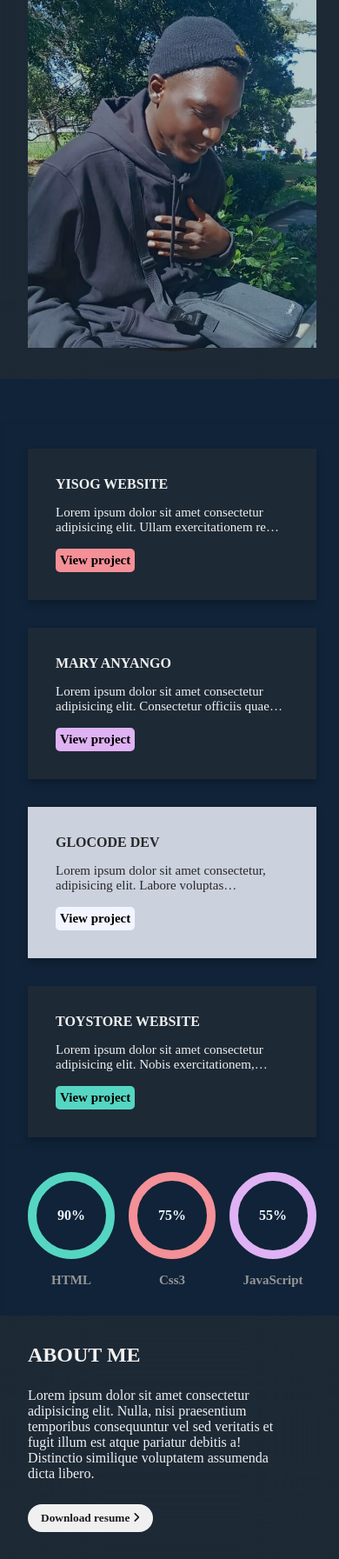
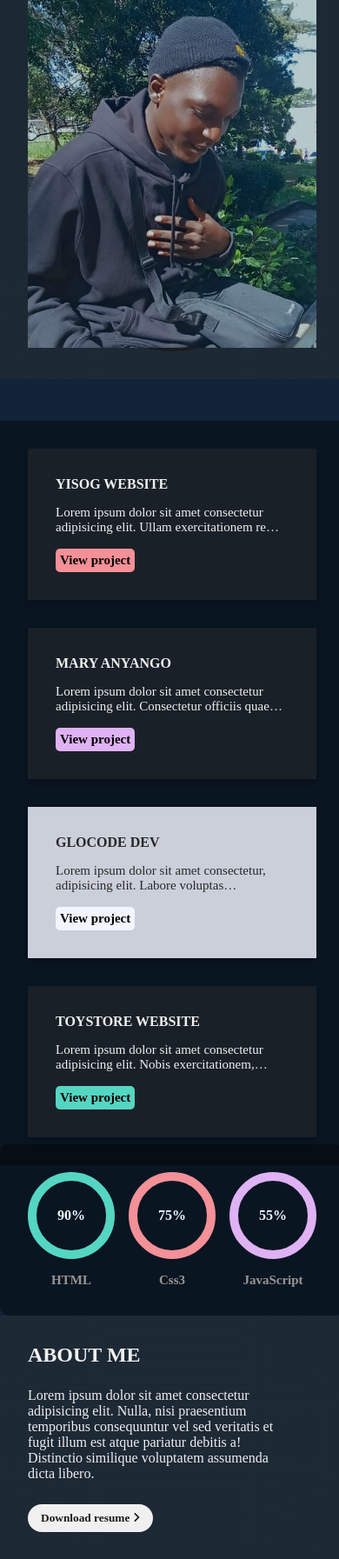
Before and after one commit to Spotat/John-Garang-main, a Python web app: template templates/index.html in a window 390 px wide. Shown: the part 617-2410 px from the top of the page at 87% size. Run offline with Jinja, Linux system fonts and the light colour scheme; the template is opened without the code that fills it, so the values that code supplies are empty; some web fonts are replaced.

Commit message:
Brightness config

```diff
--- a/static/files/styles/responsive.css
+++ b/static/files/styles/responsive.css
@@ -83,7 +83,7 @@
         display: grid;
         grid-template-columns: repeat(3, 1fr);
         gap: 1rem;
-        backdrop-filter: blur(2px);
+        backdrop-filter: brightness(0.6);
         margin-top: -3.5rem;
         /* margin-bottom: -1rem; */
     }
@@ -96,7 +96,7 @@
     .portfolio-content {
         padding: 2rem;
         grid-template-columns: 1fr;
-        backdrop-filter: blur(2px);
+        backdrop-filter: brightness(0.6);
     }
     .portfolio-content > .card {
         padding: 2rem;
```
